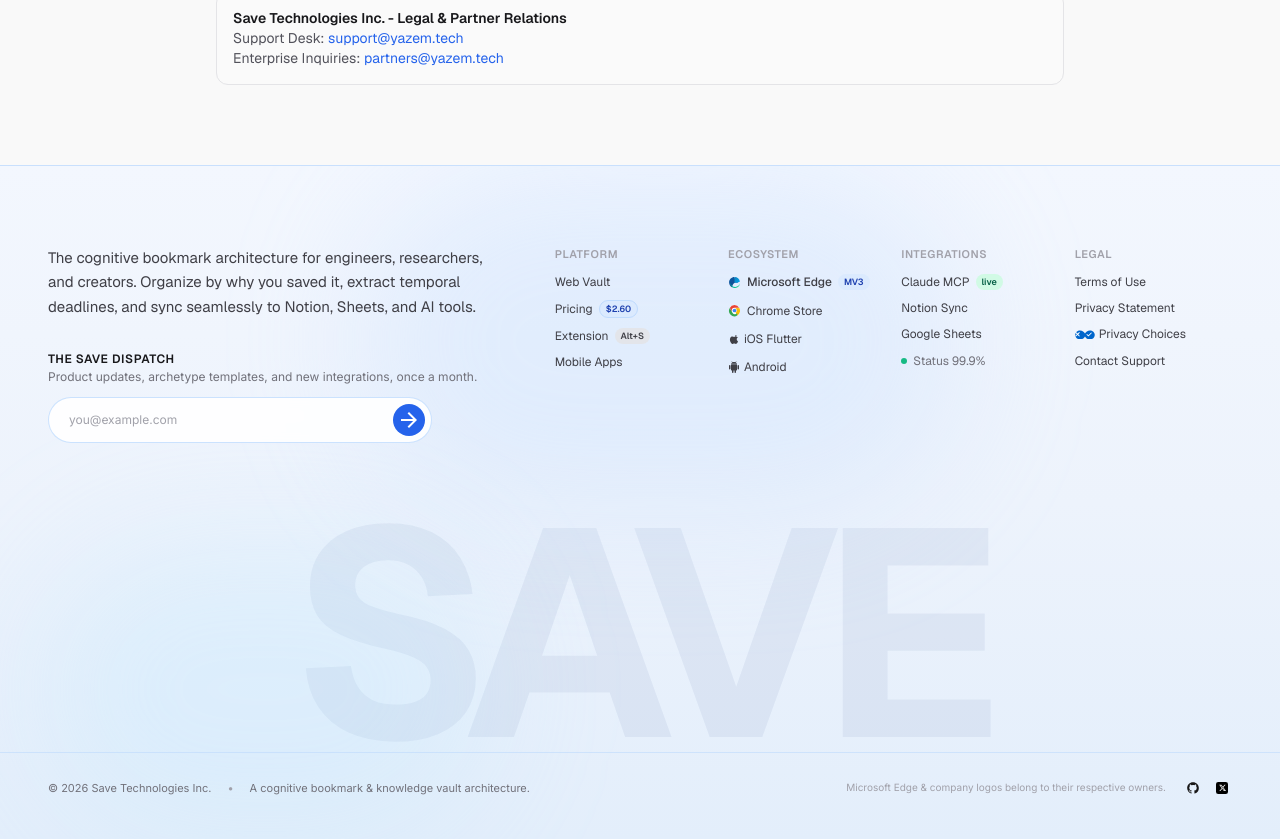
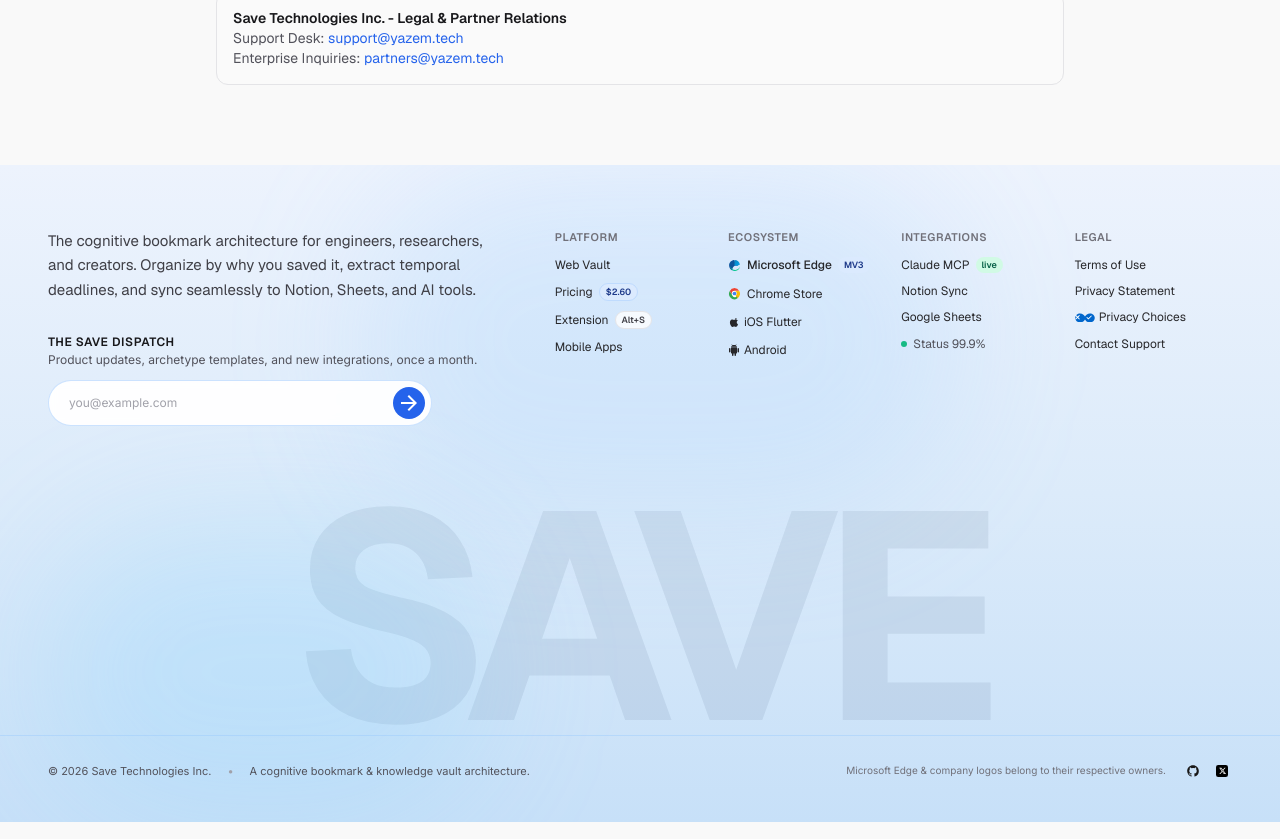
Before and after one commit to tad12e/Save, a Next.js app in the folder Landing_page/: page /terms in a window 1280 px wide. Shown: the part 1202-2041 px from the top of the page. Built offline with nearby package versions, Linux system fonts and the light colour scheme; no server answers.

Commit message:
fix(landing): remove boundary line and create continuous gradient fade from CTA into footer

```diff
--- a/Landing_page/components/Footer.tsx
+++ b/Landing_page/components/Footer.tsx
@@ -25,10 +25,10 @@ export default function Footer() {
   };
 
   return (
-    <footer className="w-full bg-gradient-to-b from-[#F3F7FE] via-[#EDF3FC] to-[#E3EEFB] border-t border-blue-200/70 pt-16 sm:pt-20 pb-10 relative overflow-hidden text-zinc-800">
+    <footer className="w-full bg-gradient-to-b from-[#EDF3FD] via-[#DCEBFA] to-[#C7E0F8] pt-12 sm:pt-16 pb-10 relative overflow-hidden text-zinc-800">
       {/* Decorative ambient lighting */}
-      <div className="absolute top-0 right-1/4 w-[600px] h-[350px] bg-blue-200/30 blur-3xl rounded-full pointer-events-none -z-0" />
-      <div className="absolute bottom-0 left-10 w-[450px] h-[300px] bg-sky-200/25 blur-3xl rounded-full pointer-events-none -z-0" />
+      <div className="absolute top-0 right-1/4 w-[600px] h-[350px] bg-blue-300/20 blur-3xl rounded-full pointer-events-none -z-0" />
+      <div className="absolute bottom-0 left-10 w-[450px] h-[300px] bg-sky-300/20 blur-3xl rounded-full pointer-events-none -z-0" />
 
       {/* ------------------------------------------------------------ */}
       {/* TOP SECTION: MISSION & NEWSLETTER (LEFT) + 4 LINK COLS (RIGHT)*/}
@@ -46,20 +46,20 @@ export default function Footer() {
                 <h4 className="font-geist text-xs font-semibold uppercase tracking-wider text-zinc-900">
                   The Save Dispatch
                 </h4>
-                <p className="font-inter text-xs text-zinc-500 mt-0.5">
+                <p className="font-inter text-xs text-zinc-600 mt-0.5">
                   Product updates, archetype templates, and new integrations, once a month.
                 </p>
               </div>
 
               {subscribed ? (
-                <div className="p-3 rounded-full bg-blue-100/80 border border-blue-300 text-xs font-geist font-medium text-blue-900 inline-flex items-center gap-2">
+                <div className="p-3 rounded-full bg-white/80 border border-blue-300 text-xs font-geist font-medium text-blue-900 inline-flex items-center gap-2 shadow-2xs">
                   <span className="w-2 h-2 rounded-full bg-emerald-500" />
                   <span>You&apos;re subscribed to the Save Dispatch!</span>
                 </div>
               ) : (
                 <form
                   onSubmit={handleSubscribe}
-                  className="flex items-center bg-white/90 backdrop-blur-sm border border-blue-200/80 rounded-full p-1.5 shadow-2xs max-w-sm focus-within:border-blue-500 focus-within:ring-2 focus-within:ring-blue-100 transition-all"
+                  className="flex items-center bg-white/95 backdrop-blur-sm border border-blue-200/80 rounded-full p-1.5 shadow-2xs max-w-sm focus-within:border-blue-500 focus-within:ring-2 focus-within:ring-blue-200 transition-all"
                 >
                   <input
                     type="email"
@@ -87,14 +87,14 @@ export default function Footer() {
           <div className="lg:col-span-7 grid grid-cols-2 sm:grid-cols-4 gap-6 sm:gap-4 font-geist text-xs">
             {/* Column 1: Core Platform */}
             <div className="space-y-3">
-              <span className="text-[11px] font-semibold text-zinc-400 uppercase tracking-wider block">
+              <span className="text-[11px] font-semibold text-zinc-500 uppercase tracking-wider block">
                 Platform
               </span>
               <ul className="space-y-2.5">
                 <li>
                   <a
                     href={APP_ROUTES.signIn}
-                    className="text-zinc-700 hover:text-blue-600 transition-colors inline-block"
+                    className="text-zinc-800 hover:text-blue-700 transition-colors inline-block"
                   >
                     Web Vault
                   </a>
@@ -102,10 +102,10 @@ export default function Footer() {
                 <li>
                   <a
                     href="#pricing"
-                    className="text-zinc-700 hover:text-blue-600 transition-colors inline-flex items-center gap-1.5"
+                    className="text-zinc-800 hover:text-blue-700 transition-colors inline-flex items-center gap-1.5"
                   >
                     <span>Pricing</span>
-                    <span className="px-1.5 py-0.2 rounded-full text-[9px] font-semibold bg-blue-100 text-blue-800 border border-blue-200">
+                    <span className="px-1.5 py-0.2 rounded-full text-[9px] font-semibold bg-blue-100 text-blue-900 border border-blue-200">
                       $2.60
                     </span>
                   </a>
@@ -113,10 +113,10 @@ export default function Footer() {
                 <li>
                   <a
                     href="#download"
-                    className="text-zinc-700 hover:text-blue-600 transition-colors inline-flex items-center gap-1.5"
+                    className="text-zinc-800 hover:text-blue-700 transition-colors inline-flex items-center gap-1.5"
                   >
                     <span>Extension</span>
-                    <span className="px-1.5 py-0.2 rounded-full text-[9px] font-semibold bg-zinc-200/80 text-zinc-700">
+                    <span className="px-1.5 py-0.2 rounded-full text-[9px] font-semibold bg-white/80 text-zinc-700 border border-zinc-200">
                       Alt+S
                     </span>
                   </a>
@@ -124,7 +124,7 @@ export default function Footer() {
                 <li>
                   <a
                     href="#mobile"
-                    className="text-zinc-700 hover:text-blue-600 transition-colors inline-block"
+                    className="text-zinc-800 hover:text-blue-700 transition-colors inline-block"
                   >
                     Mobile Apps
                   </a>
@@ -134,7 +134,7 @@ export default function Footer() {
 
             {/* Column 2: Ecosystem & Browsers */}
             <div className="space-y-3">
-              <span className="text-[11px] font-semibold text-zinc-400 uppercase tracking-wider block">
+              <span className="text-[11px] font-semibold text-zinc-500 uppercase tracking-wider block">
                 Ecosystem
               </span>
               <ul className="space-y-2.5">
@@ -143,11 +143,11 @@ export default function Footer() {
                     href="https://microsoftedge.microsoft.com/addons"
                     target="_blank"
                     rel="noreferrer"
-                    className="text-zinc-700 hover:text-blue-600 transition-colors inline-flex items-center gap-1.5 font-medium"
+                    className="text-zinc-800 hover:text-blue-700 transition-colors inline-flex items-center gap-1.5 font-medium"
                   >
                     <EdgeLogo size={13} />
                     <span>Microsoft Edge</span>
-                    <span className="px-1.5 py-0.2 rounded-full text-[9px] font-semibold bg-blue-100 text-blue-800">
+                    <span className="px-1.5 py-0.2 rounded-full text-[9px] font-semibold bg-blue-100 text-blue-900">
                       MV3
                     </span>
                   </a>
@@ -155,7 +155,7 @@ export default function Footer() {
                 <li>
                   <a
                     href="#download"
-                    className="text-zinc-700 hover:text-blue-600 transition-colors inline-flex items-center gap-1.5"
+                    className="text-zinc-800 hover:text-blue-700 transition-colors inline-flex items-center gap-1.5"
                   >
                     <ChromeLogo size={13} />
                     <span>Chrome Store</span>
@@ -164,18 +164,18 @@ export default function Footer() {
                 <li>
                   <a
                     href="#mobile"
-                    className="text-zinc-700 hover:text-blue-600 transition-colors inline-flex items-center gap-1"
+                    className="text-zinc-800 hover:text-blue-700 transition-colors inline-flex items-center gap-1"
                   >
-                    <AppleLogo size={12} className="text-zinc-700" />
+                    <AppleLogo size={12} className="text-zinc-800" />
                     <span>iOS Flutter</span>
                   </a>
                 </li>
                 <li>
                   <a
                     href="#mobile"
-                    className="text-zinc-700 hover:text-blue-600 transition-colors inline-flex items-center gap-1"
+                    className="text-zinc-800 hover:text-blue-700 transition-colors inline-flex items-center gap-1"
                   >
-                    <AndroidLogo size={12} className="text-zinc-700" />
+                    <AndroidLogo size={12} className="text-zinc-800" />
                     <span>Android</span>
                   </a>
                 </li>
@@ -184,14 +184,14 @@ export default function Footer() {
 
             {/* Column 3: Integrations & Updates */}
             <div className="space-y-3">
-              <span className="text-[11px] font-semibold text-zinc-400 uppercase tracking-wider block">
+              <span className="text-[11px] font-semibold text-zinc-500 uppercase tracking-wider block">
                 Integrations
               </span>
               <ul className="space-y-2.5">
                 <li>
                   <a
                     href="#sync-mcp"
-                    className="text-zinc-700 hover:text-blue-600 transition-colors inline-flex items-center gap-1.5"
+                    className="text-zinc-800 hover:text-blue-700 transition-colors inline-flex items-center gap-1.5"
                   >
                     <span>Claude MCP</span>
                     <span className="px-1.5 py-0.2 rounded-full text-[9px] font-semibold bg-emerald-100 text-emerald-800">
@@ -202,7 +202,7 @@ export default function Footer() {
                 <li>
                   <a
                     href="#stack"
-                    className="text-zinc-700 hover:text-blue-600 transition-colors inline-block"
+                    className="text-zinc-800 hover:text-blue-700 transition-colors inline-block"
                   >
                     Notion Sync
                   </a>
@@ -210,13 +210,13 @@ export default function Footer() {
                 <li>
                   <a
                     href="#stack"
-                    className="text-zinc-700 hover:text-blue-600 transition-colors inline-block"
+                    className="text-zinc-800 hover:text-blue-700 transition-colors inline-block"
                   >
                     Google Sheets
                   </a>
                 </li>
                 <li>
-                  <div className="inline-flex items-center gap-1.5 text-zinc-500">
+                  <div className="inline-flex items-center gap-1.5 text-zinc-600">
                     <span className="w-1.5 h-1.5 rounded-full bg-emerald-500 animate-pulse" />
                     <span>Status 99.9%</span>
                   </div>
@@ -226,14 +226,14 @@ export default function Footer() {
 
             {/* Column 4: Compliance & Legal */}
             <div className="space-y-3">
-              <span className="text-[11px] font-semibold text-zinc-400 uppercase tracking-wider block">
+              <span className="text-[11px] font-semibold text-zinc-500 uppercase tracking-wider block">
                 Legal
               </span>
               <ul className="space-y-2.5">
                 <li>
                   <Link
                     href="/terms"
-                    className="text-zinc-700 hover:text-blue-600 transition-colors inline-block"
+                    className="text-zinc-800 hover:text-blue-700 transition-colors inline-block"
                   >
                     Terms of Use
                   </Link>
@@ -241,7 +241,7 @@ export default function Footer() {
                 <li>
                   <Link
                     href="/privacy"
-                    className="text-zinc-700 hover:text-blue-600 transition-colors inline-block"
+                    className="text-zinc-800 hover:text-blue-700 transition-colors inline-block"
                   >
                     Privacy Statement
                   </Link>
@@ -250,7 +250,7 @@ export default function Footer() {
                   <button
                     type="button"
                     onClick={() => setShowPrivacyModal(true)}
-                    className="text-zinc-700 hover:text-blue-600 transition-colors inline-flex items-center gap-1 cursor-pointer"
+                    className="text-zinc-800 hover:text-blue-700 transition-colors inline-flex items-center gap-1 cursor-pointer"
                   >
                     <PrivacyChoicesIcon size={20} />
                     <span>Privacy Choices</span>
@@ -259,7 +259,7 @@ export default function Footer() {
                 <li>
                   <a
                     href="mailto:support@yazem.tech"
-                    className="text-zinc-700 hover:text-blue-600 transition-colors inline-block"
+                    className="text-zinc-800 hover:text-blue-700 transition-colors inline-block"
                   >
                     Contact Support
                   </a>
@@ -274,7 +274,7 @@ export default function Footer() {
       {/* GIANT WATERMARK BRAND NAME: "Save" (EDGE-TO-EDGE ACROSS WIDTH)*/}
       {/* ------------------------------------------------------------ */}
       <div className="w-full overflow-hidden select-none pointer-events-none mt-6 sm:mt-10 mb-2">
-        <h2 className="font-geist font-black tracking-tighter text-[23vw] leading-[0.75] text-center text-blue-900/[0.065] uppercase w-full block whitespace-nowrap">
+        <h2 className="font-geist font-black tracking-tighter text-[23vw] leading-[0.75] text-center text-blue-950/[0.08] uppercase w-full block whitespace-nowrap">
           Save
         </h2>
       </div>
@@ -282,8 +282,8 @@ export default function Footer() {
       {/* ------------------------------------------------------------ */}
       {/* BOTTOM METADATA & COPYRIGHT STRIP                            */}
       {/* ------------------------------------------------------------ */}
-      <div className="max-w-7xl mx-auto px-6 sm:px-8 lg:px-12 pt-6 border-t border-blue-200/60 relative z-10">
-        <div className="flex flex-col sm:flex-row items-start sm:items-center justify-between gap-4 text-[11px] text-zinc-500 font-inter">
+      <div className="max-w-7xl mx-auto px-6 sm:px-8 lg:px-12 pt-6 border-t border-blue-300/40 relative z-10">
+        <div className="flex flex-col sm:flex-row items-start sm:items-center justify-between gap-4 text-[11px] text-zinc-600 font-inter">
           <div className="flex flex-wrap items-center gap-x-4 gap-y-1">
             <span>© 2026 Save Technologies Inc.</span>
             <span className="hidden sm:inline text-zinc-400">•</span>
@@ -291,7 +291,7 @@ export default function Footer() {
           </div>
 
           <div className="flex items-center gap-4">
-            <span className="text-[10px] text-zinc-400">
+            <span className="text-[10px] text-zinc-500">
               Microsoft Edge &amp; company logos belong to their respective owners.
             </span>
             <div className="flex items-center gap-2">
@@ -299,7 +299,7 @@ export default function Footer() {
                 href="https://github.com/tad12e/Save"
                 target="_blank"
                 rel="noreferrer"
-                className="p-1 rounded-md text-zinc-500 hover:text-zinc-900 transition-colors"
+                className="p-1 rounded-md text-zinc-600 hover:text-zinc-900 transition-colors"
                 title="GitHub"
               >
                 <GitHubLogo size={14} />
@@ -308,7 +308,7 @@ export default function Footer() {
                 href="https://x.com"
                 target="_blank"
                 rel="noreferrer"
-                className="p-1 rounded-md text-zinc-500 hover:text-zinc-900 transition-colors"
+                className="p-1 rounded-md text-zinc-600 hover:text-zinc-900 transition-colors"
                 title="X / Twitter"
               >
                 <XLogo size={12} />
```
Also changed, not shown: Landing_page/components/CTASection.tsx (+8 -5 lines).
